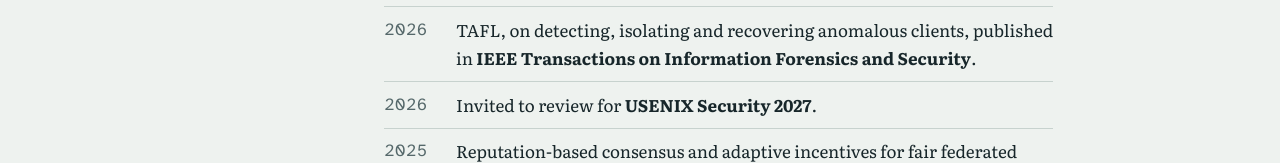
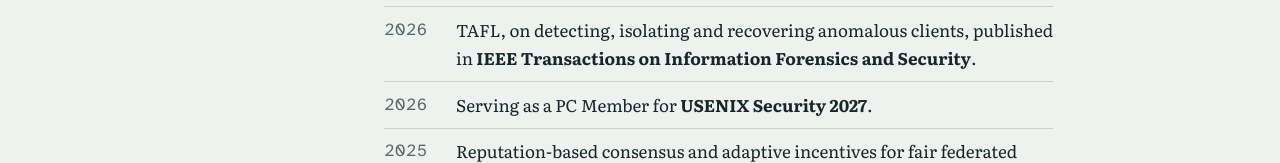
Before and after one commit to mamunurrashidete88/mamunurrashidete88.github.io, a plain HTML site: page index.html in a window 1280 px wide. Shown: the part 1425-1588 px from the top of the page. Drawn offline with Linux system fonts and the light colour scheme.

Commit message:
Update index.html

```diff
--- a/index.html
+++ b/index.html
@@ -351,7 +351,7 @@
           <li><span class="yr">2026</span><span>Survey on security and trust in federated agentic AI published in <strong>Computer Science Review</strong>.</span></li>
           <li><span class="yr">2026</span><span>“Privacy Risk Scales with Effective Dimension in Federated Learning” accepted at <strong>NeurIPS 2026</strong>.</span></li>
           <li><span class="yr">2026</span><span>TAFL, on detecting, isolating and recovering anomalous clients, published in <strong>IEEE Transactions on Information Forensics and Security</strong>.</span></li>
-          <li><span class="yr">2026</span><span>Invited to review for <strong>USENIX Security 2027</strong>.</span></li>
+          <li><span class="yr">2026</span><span>Serving as a PC Member for <strong>USENIX Security 2027</strong>.</span></li>
           <li><span class="yr">2025</span><span>Reputation-based consensus and adaptive incentives for fair federated learning published in <strong>IEEE TIFS</strong>.</span></li>
         </ul>
       </div>
```
